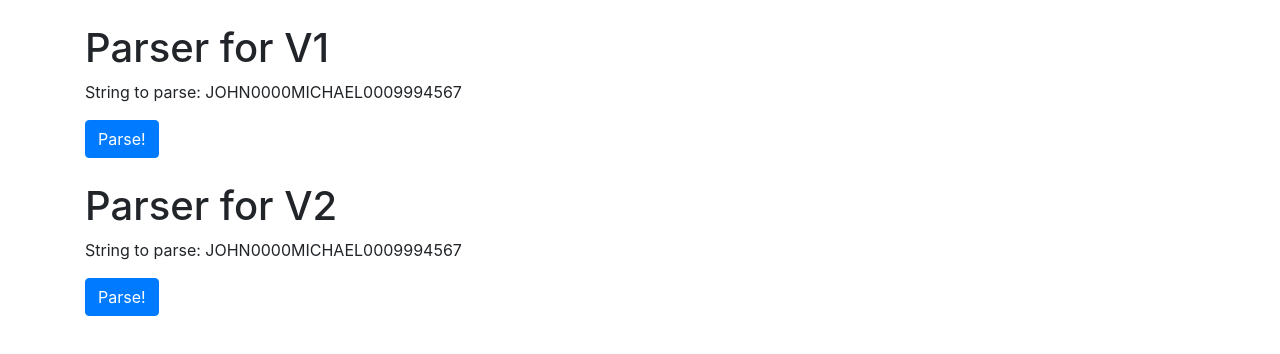
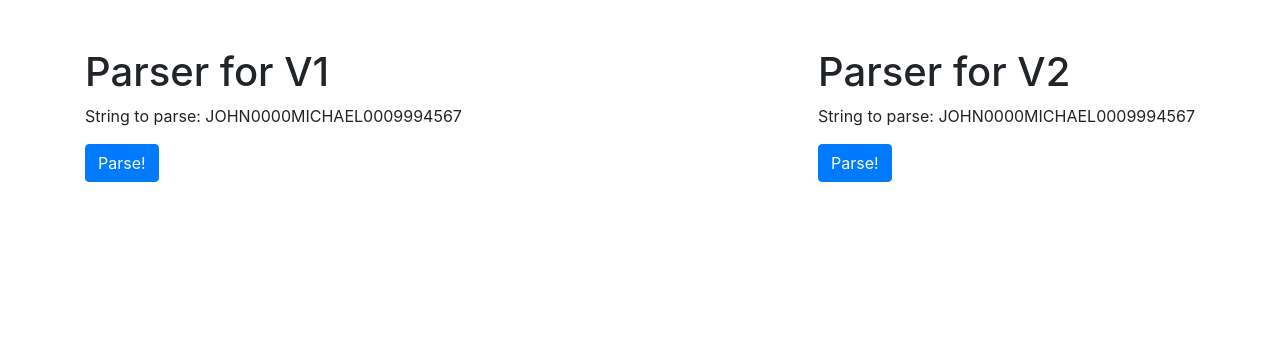
Before and after one commit to ThundaHorse/codingTest, a website: page src/index.html in a window 1280 px wide. Drawn offline with nearby package versions, Linux system fonts and the light colour scheme.

```diff
--- a/src/index.html
+++ b/src/index.html
@@ -13,14 +13,17 @@
   <body>
     <div class="container">
       <br />
-      <form id="parseForm" method="post" action="/api/v1/parse">
+      <br />
+      <span id="leftBox" style="float: left;">
+        <form id="parseForm" method="post">
           <h1>Parser for V1</h1>
           <p>String to parse: JOHN0000MICHAEL0009994567</p>
-        <button id="myBtn" class="btn btn-round btn-primary" value="submit">
+          <button id="myBtn" class="btn btn-round btn-primary">
             Parse!
           </button>
         </form>
-      <br />
+      </span>
+      <span id="rightBox" style="float: right;">
         <form id="parseFormV2" method="post" action="/api/v2/parse">
           <h1>Parser for V2</h1>
           <p>String to parse: JOHN0000MICHAEL0009994567</p>
@@ -28,6 +31,7 @@
             Parse!
           </button>
         </form>
+      </span>
     </div>
 
     <script
--- a/tsconfig.json
+++ b/tsconfig.json
@@ -9,6 +9,7 @@
     "outDir": "./dist",
     "rootDir": "./src",
     "baseUrl": ".",
+    "lib": ["dom", "es6"],
     "paths": {
       "*": ["node_modules/*"]
     }
```
Lines whose indentation alone changed are shown as unchanged.
